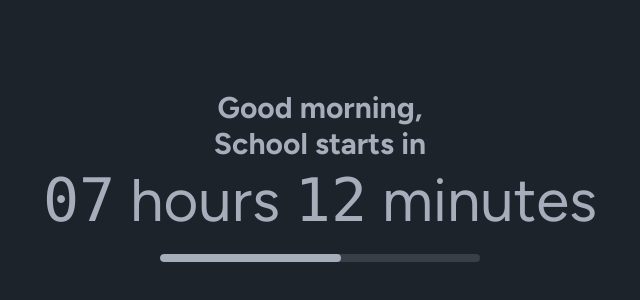
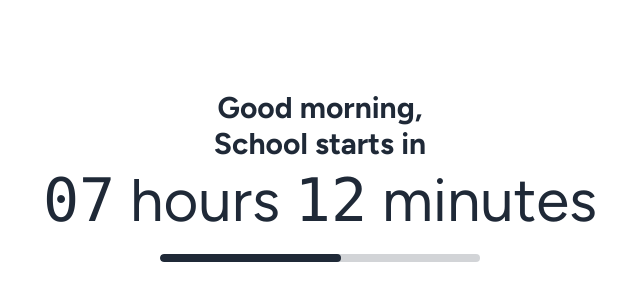
Before and after one commit to khui0/bell-tracker, a Svelte app: page / in a window 1280 px wide. Shown: the part 216-516 px from the top of the page, without its empty margins (320-960 px from the left). Built offline with nearby package versions, Linux system fonts and the light colour scheme.

Commit message:
Update tailwind.config.js

```diff
--- a/tailwind.config.js
+++ b/tailwind.config.js
@@ -13,7 +13,4 @@ export default {
   plugins: [
     daisyui,
   ],
-  daisyui: {
-    themes: ["dark"],
-  },
 }
```
